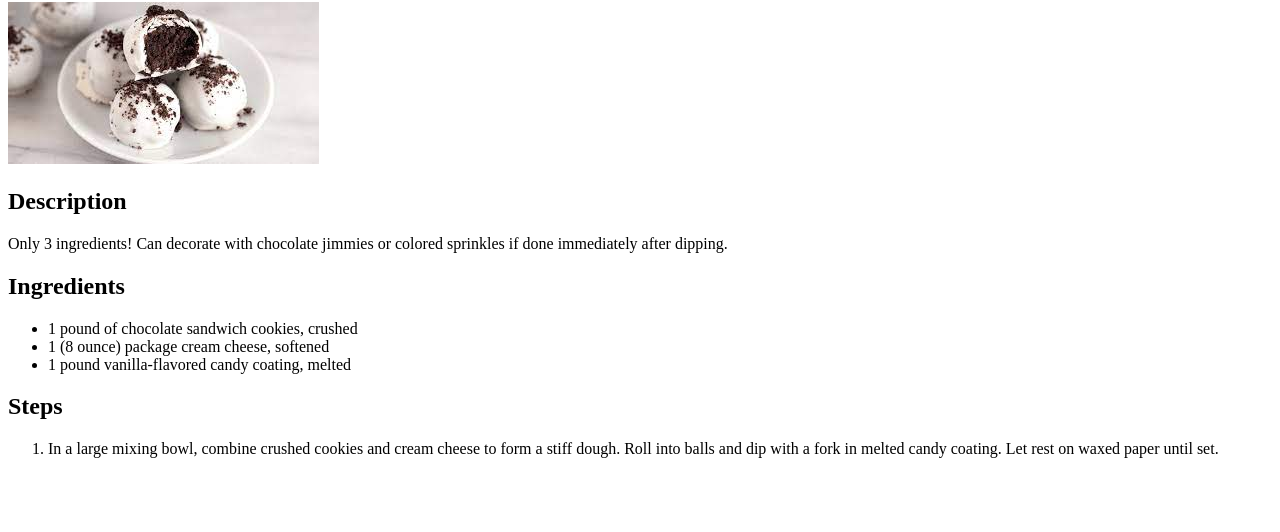
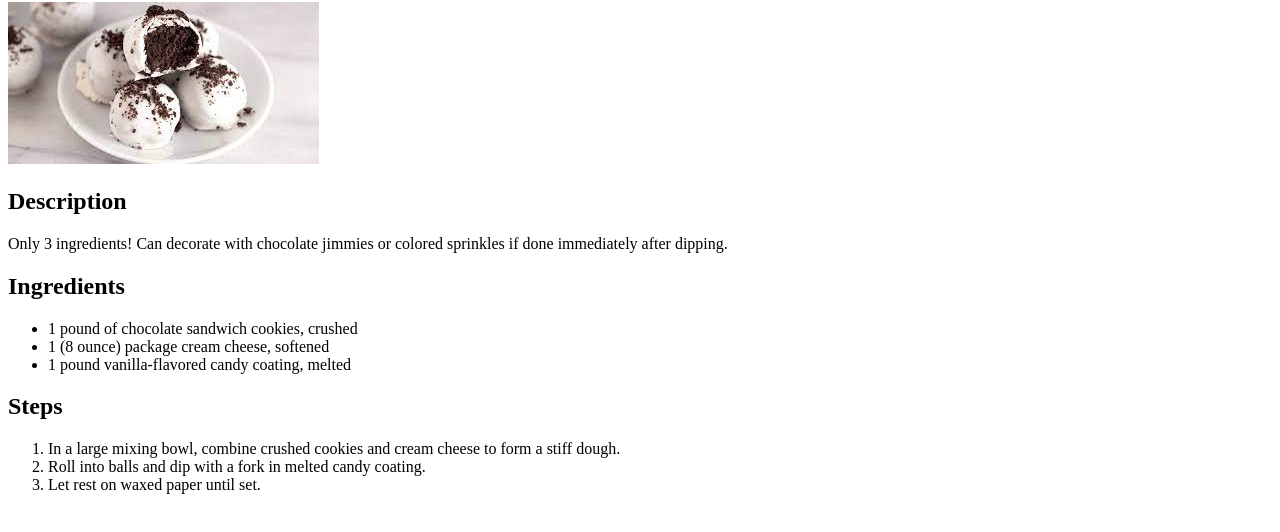
Before and after one commit to singularbluebird/odin-recipes, a plain HTML site: page cookie-balls.html in a window 1280 px wide. Shown: the part 78-610 px from the top of the page. Drawn offline with Linux system fonts and the light colour scheme.

Commit message:
Changed unordered list in cookie-balls.html

```diff
--- a/cookie-balls.html
+++ b/cookie-balls.html
@@ -28,12 +28,20 @@
                 </ul>
             <h2>Steps</h2>
                 <ol>
-                    <li>In a large mixing bowl, combine
-                        crushed cookies and cream cheese
-                        to form a stiff dough. Roll into
-                        balls and dip with a fork in
-                        melted candy coating. Let rest on
-                        waxed paper until set.</li>
+                    <li>
+                        In a large mixing bowl,
+                        combine crushed cookies and
+                        cream cheese to form a stiff
+                        dough.
+                    </li>
+                    <li>Roll into balls and dip with
+                        a fork in  melted candy
+                        coating.
+                    </li>
+                    <li>
+                        Let rest on waxed paper until
+                        set.
+                    </li>
                 </ol>
 
     </body>
```
